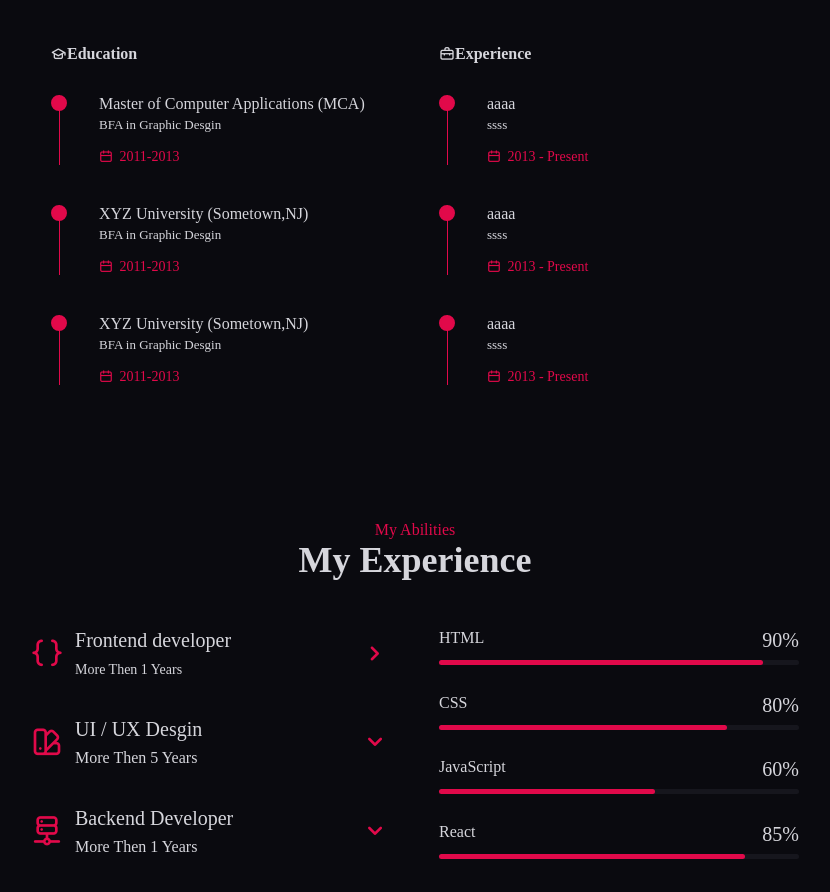
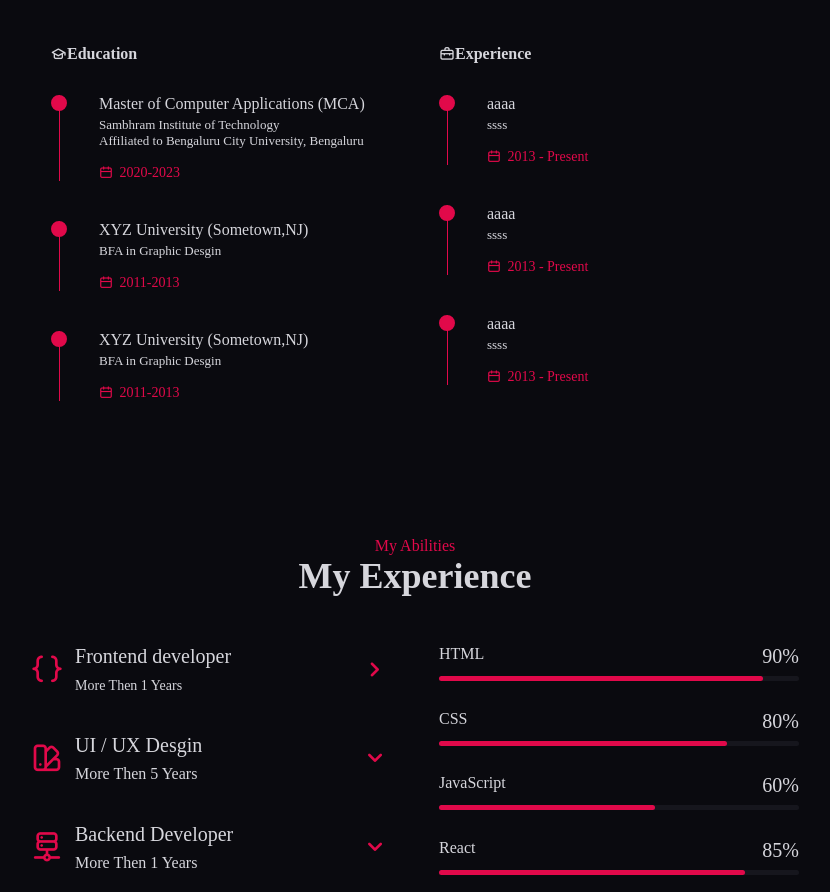
Before and after one commit to Adwaith-753/Portfolio, a plain HTML site: page index.html in a window 1280 px wide. Shown: the part 1588-2480 px from the top of the page, without its empty margins (275-1105 px from the left). Drawn offline with nearby package versions, Linux system fonts and the light colour scheme.

Commit message:
Update index.html

```diff
--- a/index.html
+++ b/index.html
@@ -174,9 +174,10 @@
                         <div class="timeline__item">
                             <div class="circle__dot"></div>
                             <h3 class="timeline__title">Master of Computer Applications (MCA)</h3>
-                            <p class="timeline__text">BFA in Graphic Desgin</p>
+                            <p class="timeline__text">Sambhram Institute of Technology<br>
+                             Affiliated to Bengaluru City University, Bengaluru</p>
                             <span class="timeline__date"><i class="uil uil-calender"></i>
-                            2011-2013
+                            2020-2023
                             </span>
                         </div>
 
```
